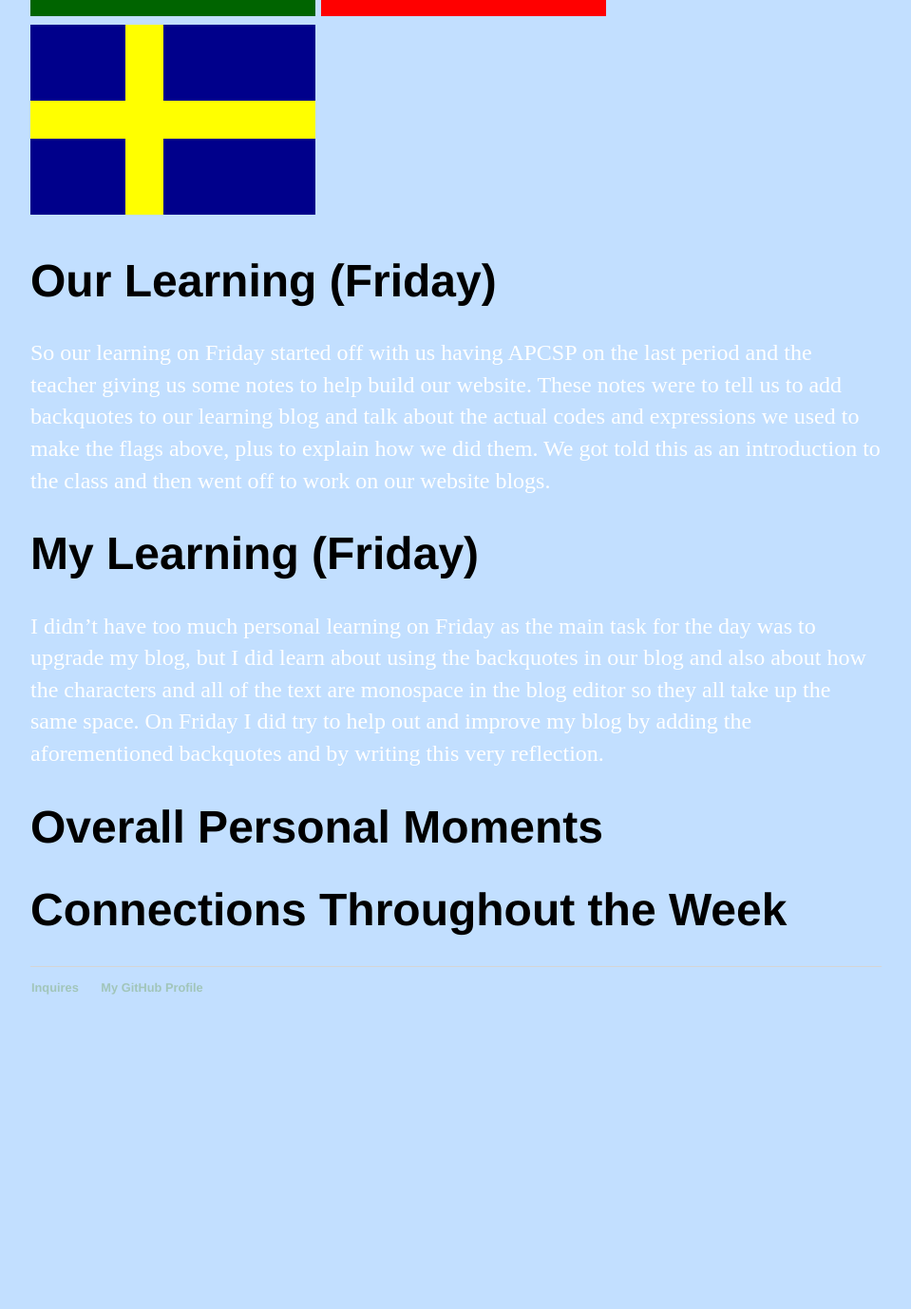
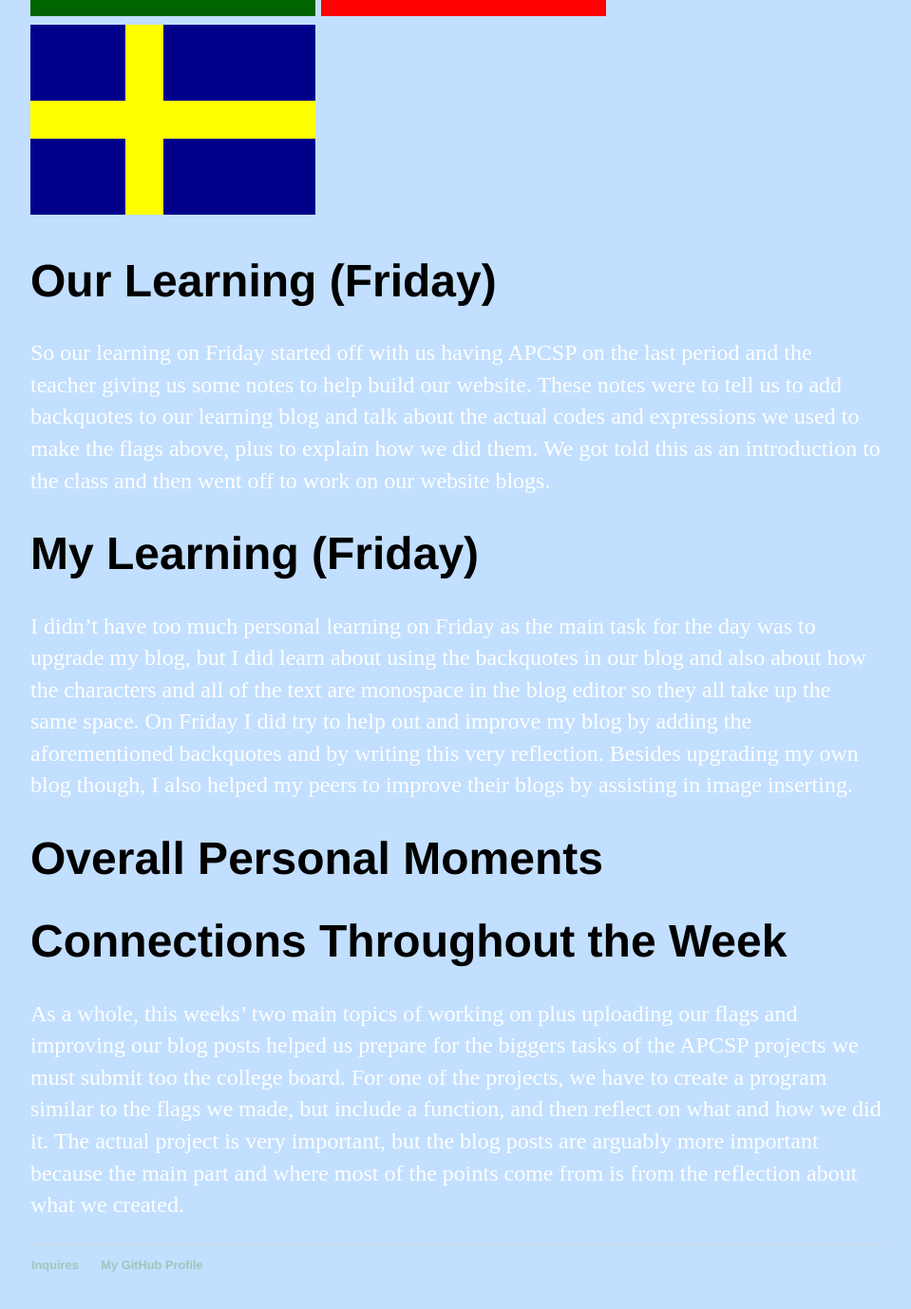
Before and after one commit to albertof4112/albertof4112.github.io, a Jekyll site: the page built from _posts/2018-10-19-weekly-reflection-05.md, in a window 1280 px wide and 1400 px high, scrolled down 2622 px. Shown: the top 1378 px of the window at 95% size, without its empty margins (160-1119 px from the left). Built offline with Jekyll 4.4.1, drawn with Linux system fonts in a browser that asks for light colours; before the commit the page ends 3730 px from its top, so only the background shows below that.

Commit message:
Update 2018-10-19-weekly-reflection-05.md

```diff
--- a/_posts/2018-10-19-weekly-reflection-05.md
+++ b/_posts/2018-10-19-weekly-reflection-05.md
@@ -28,9 +28,10 @@ As aforementioned, I made the three flags of Bangadesh, Russia, and Sweeden whic
 So our learning on Friday started off with us having APCSP on the last period and the teacher giving us some notes to help build our website. These notes were to tell us to add backquotes to our learning blog and talk about the actual codes and expressions we used to make the flags above, plus to explain how we did them. We got told this as an introduction to the class and then went off to work on our website blogs.
 
 # My Learning (Friday)
-I didn't have too much personal learning on Friday as the main task for the day was to upgrade my blog, but I did learn about using the backquotes in our blog and also about how the characters and all of the text are monospace in the blog editor so they all take up the same space. On Friday I did try to help out and improve my blog by adding the aforementioned backquotes and by writing this very reflection.
+I didn't have too much personal learning on Friday as the main task for the day was to upgrade my blog, but I did learn about using the backquotes in our blog and also about how the characters and all of the text are monospace in the blog editor so they all take up the same space. On Friday I did try to help out and improve my blog by adding the aforementioned backquotes and by writing this very reflection. Besides upgrading my own blog though, I also helped my peers to improve their blogs by assisting in image inserting.
 
 # Overall Personal Moments
 
 
 # Connections Throughout the Week
+As a whole, this weeks' two main topics of working on plus uploading our flags and improving our blog posts helped us prepare for the biggers tasks of the APCSP projects we must submit too the college board. For one of the projects, we have to create a program similar to the flags we made, but include a function, and then reflect on what and how we did it. The actual project is very important, but the blog posts are arguably more important because the main part and where most of the points come from is from the reflection about what we created.
```
